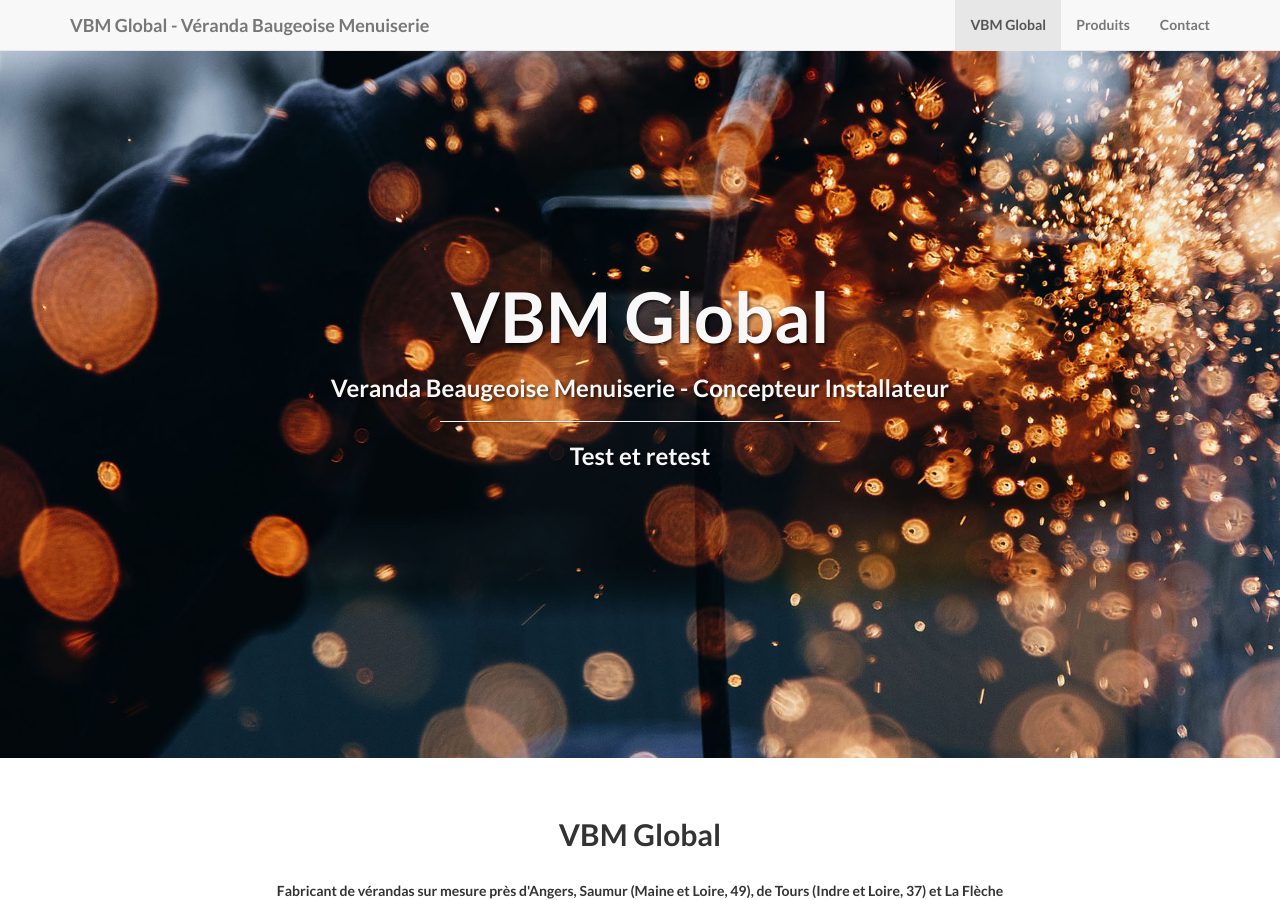
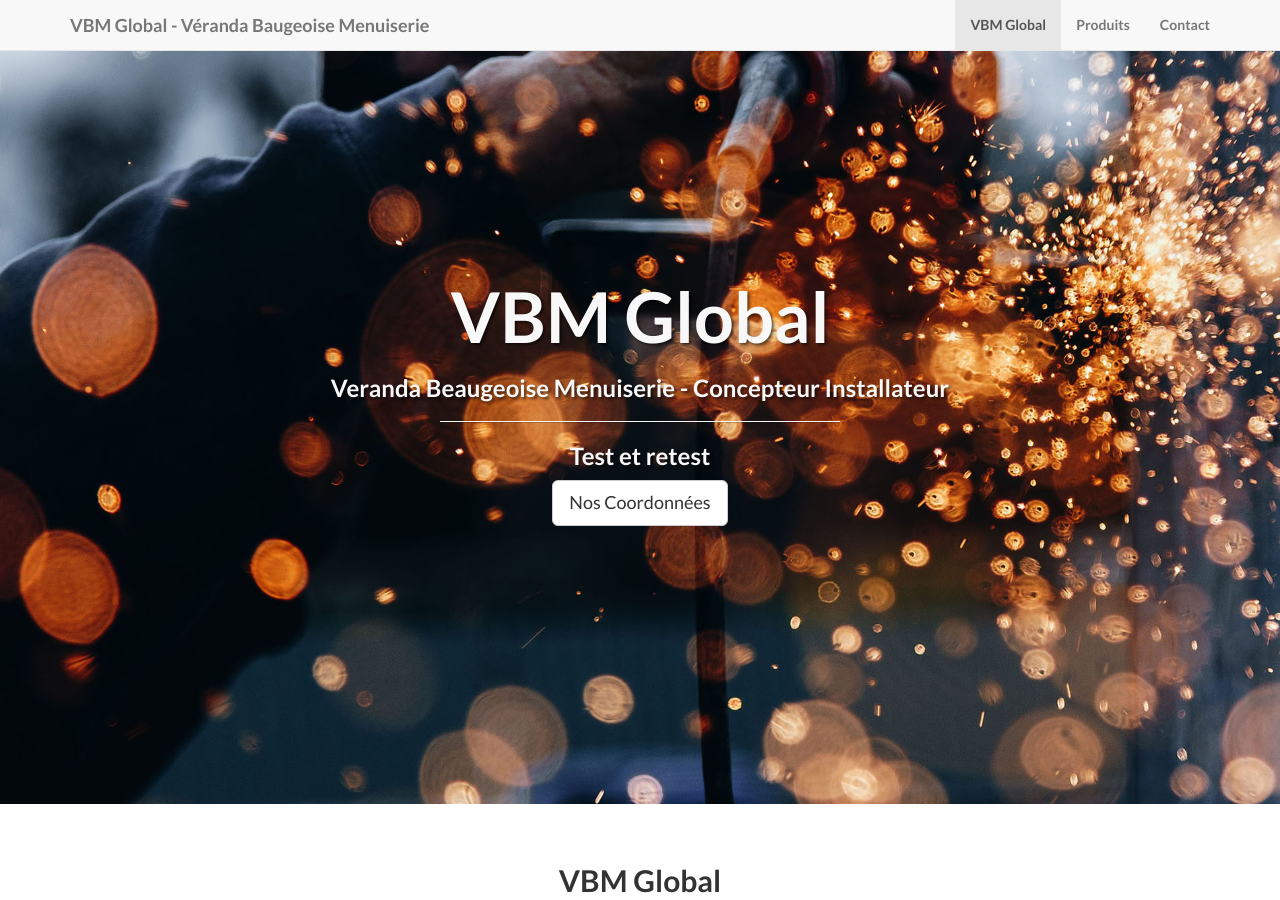
Before and after one commit to juanitito/vbm-landing, a Jekyll site: the page built from index.html, in a window 1280 px wide and 900 px high. Built offline with Jekyll 4.4.1, drawn with Linux system fonts in a browser that asks for light colours; nearby versions of some CDN libraries; library files that are not in the unit come from our copies.

Commit message:
Update header.html

```diff
--- a/_includes/header.html
+++ b/_includes/header.html
@@ -43,6 +43,7 @@
 						<h3>{{ page.subTitle }}</h3>
 						<hr class="intro-divider">
             <h3>{{ page.subDesc }}</h3>
+            <a href="#contact" class="btn btn-default btn-lg">Nos Coordonnées</a>
 					</div>
 				</div>
 			</div>
```
